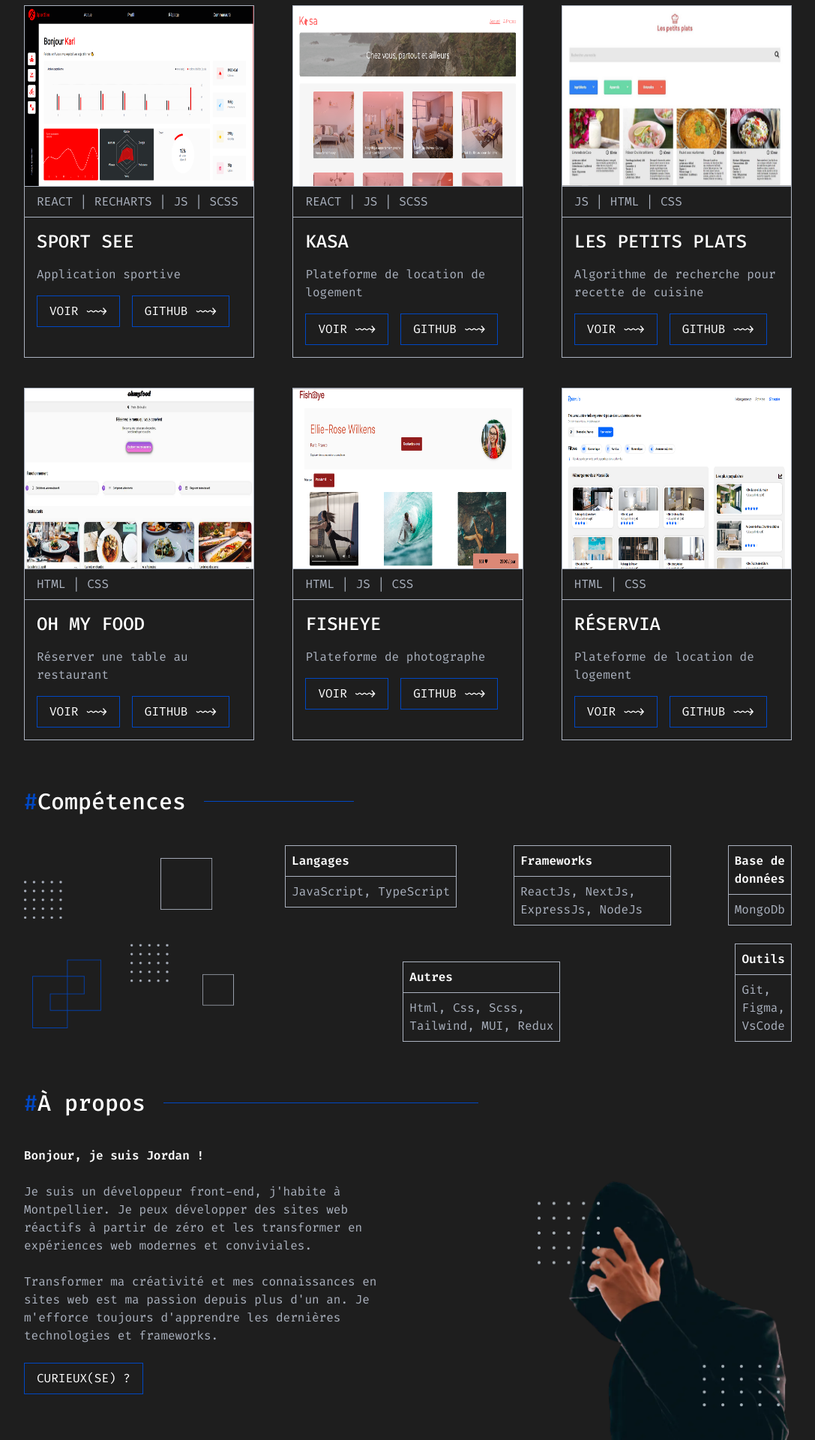
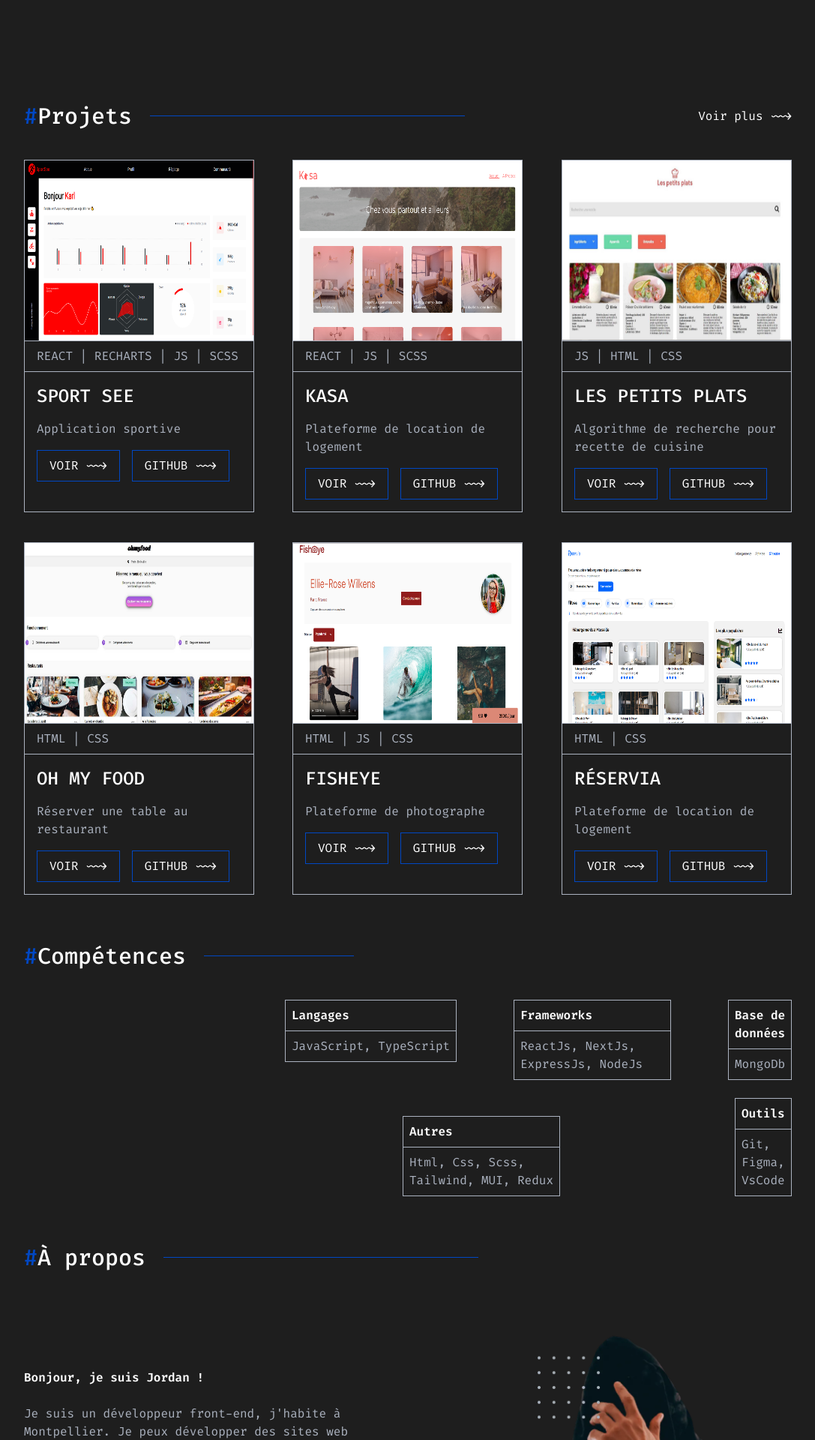
Before and after one commit to jordanconot/portfolio, a Next.js app: page / in a window 1280 px wide. Shown: the part 880-2800 px from the top of the page at 75% size, without its empty margins (96-1183 px from the left). Built offline with nearby package versions, Linux system fonts and the light colour scheme.

Commit message:
style: animation in progress

```diff
--- a/package.json
+++ b/package.json
@@ -9,11 +9,15 @@
     "lint": "next lint"
   },
   "dependencies": {
+    "@fullpage/react-fullpage": "^0.1.42",
     "animate.css": "^4.1.1",
     "next": "14.1.2",
     "next-intl": "^3.9.3",
     "react": "^18",
     "react-dom": "^18",
+    "react-intersection-observer": "^9.8.1",
+    "react-page-scroller": "^3.0.1",
+    "react-scroll-motion": "^0.3.3",
     "sass": "^1.71.1"
   },
   "devDependencies": {
--- a/src/app/globals.css
+++ b/src/app/globals.css
@@ -13,6 +13,7 @@ body {
   background: #1E1E1E;
   background-repeat: no-repeat;
   background-attachment: fixed;
+  overflow-x: hidden;
 }
 
 .underline-effect::after {
@@ -39,6 +40,22 @@ body {
   border-radius: 70%;
 }
 
+.translate-to-line {
+  animation: descendToLine 0.5s forwards;
+}
+
+@keyframes descendToLine {
+  to {
+      transform: translateY(100%); /* Descend l'image sous la ligne */
+      opacity: 0; /* Rend l'image transparente */
+  }
+}
+
+.animate__animated {
+  -webkit-animation-timing-function: ease-in-out;
+  animation-timing-function: ease-in-out;
+}
+
 /* Scrollbar */
 
 /*l'ensemble de la scrollbar */
--- a/src/app/page.tsx
+++ b/src/app/page.tsx
@@ -16,7 +16,7 @@ export default function Page() {
                 <NavBar />
                 <SideBar />
                 <Hero />
-                <main className='mt-16'>
+                <main className='md:mt-[30vw] lg:mt-[17%] 2xl:mt-[16%]'>
                     <Projects isProjectsPage={false} />
                     <Skills isHomePage={true} isAboutPage={false} />
                     <About isAboutPage={false} />
--- a/src/components/About.tsx
+++ b/src/components/About.tsx
@@ -4,6 +4,7 @@ import { LanguageContext } from '@/app/layout';
 import useTranslation from '@/hooks/useTranslation';
 import Image from 'next/image';
 import Link from 'next/link';
+import { useInView } from 'react-intersection-observer';
 
 interface AboutProps {
     isAboutPage: boolean,
@@ -12,16 +13,31 @@ interface AboutProps {
 const About: React.FC<AboutProps> = ({ isAboutPage }) => {
     const { lang, setLang } = useContext(LanguageContext);
     const { t } = useTranslation(lang);
+    const { ref, inView } = useInView({
+        threshold: 0,
+    });
 
+    const maskContainerStyles: React.CSSProperties = {
+        position: 'relative',
+        overflow: 'hidden',
+    };
+
+    const imageStyles: React.CSSProperties = {
+        transform: inView ? 'translateY(0)' : 'translateY(100%)',
+        transition: 'transform 0.7s ease-in-out',
+        position: 'sticky',
+        top: '-50vh',
+        zIndex: 10,
+    };
     return (
-        <section className='flex flex-col gap-10 mt-16'>
+        <section className='flex flex-col gap-10 mt-16 relative'>
             <div className='flex items-center'>
                 <h2 className='text-color-3 text-3xl font-medium'><span className='text-color-1 text-3xl'>
                     {isAboutPage ? '/' : '#'}</span>{t('Main.about.about')}</h2>
                 <div className='h-[1px] w-[420px] bg-backgroundColor-nav ml-6 hidden lg:block'></div>
             </div>
             <div className='lg:flex lg:flex-row lg:flex-wrap lg:justify-between'>
-                <div className='flex flex-col gap-4 lg:max-w-[50%] lg:gap-6'>
+                <div className='flex flex-col gap-4 lg:max-w-[50%] lg:gap-6 lg:justify-center 2xl:justify-center'>
                     <p className='text-color-3 font-semibold 2xl:text-2xl'>{t('Main.about.text-welcome')}</p>
                     <p className='text-color-2'>{t('Main.about.text')}</p>
                     <p className='text-color-2'>{t('Main.about.text-after')}</p>
@@ -30,16 +46,18 @@ const About: React.FC<AboutProps> = ({ isAboutPage }) => {
                     )}
                     <div>
                         <button className='text-color-3 border-color-1 border px-4 py-2 uppercase'>
-                            <Link href={`${isAboutPage ? 'mailto:jordan.conot.dev@gmail.com?subject=Demande de renseignement depuis le portfolio 🤗' : '/a-propos' }`}>
+                            <Link href={`${isAboutPage ? 'mailto:jordan.conot.dev@gmail.com?subject=Demande de renseignement depuis le portfolio 🤗' : '/a-propos'}`}>
                                 {isAboutPage ? t('Main.contact.contact-me') : t('Main.about.more')}
                             </Link>
                         </button>
                     </div>
 
                 </div>
-                <div className='relative z-10 mt-8 flex-col flex items-center md:justify-end lg:justify-center'>
-                    <Image src='/assets/img/about-me.webp' alt='Boy' width={339} height={507} />
-                    <div className='h-[1px] w-[80%] bg-backgroundColor-nav flex md:w-[60%] lg:w-full'></div>
+                <div style={maskContainerStyles}>
+                    <div ref={ref} className='z-10 mt-8 flex-col flex items-center md:justify-end lg:justify-center sticky top-[50vh]' style={imageStyles}>
+                        <Image src='/assets/img/about-me.webp' alt='Boy' width={339} height={507} />
+                    </div>
+                    <div className='h-[1px] w-[80%] bg-backgroundColor-nav  absolute bottom-0 left-0 z-20 md:w-[60%] lg:w-full'></div>
                 </div>
             </div>
         </section>
--- a/src/components/NavBar.tsx
+++ b/src/components/NavBar.tsx
@@ -42,10 +42,10 @@ export default function NavBar() {
     return (
         <nav
             className={`flex justify-between lg:sticky lg:top-3
-            ${scrolled ? 'bg-backgroundColor-white fixed top-0 left-0 right-0 z-40 w-full p-4 lg:rounded lg:mt-4 ' : ''}`}
+            ${scrolled ? 'bg-backgroundColor-white fixed top-0 left-0 right-0 z-40 w-full p-4 lg:rounded lg:mt-4 animate__animated animate__slideInDown' : ''}`}
         >
 
-            <div className='flex items-center gap-4'>
+            <div className='flex items-center gap-4 animate__animated animate__fadeInDown'>
                 {scrolled && (
                     <>
                         <Link className='hover:opacity-50' href='/'>
@@ -64,7 +64,7 @@ export default function NavBar() {
                 </Link>
             </div>
             <div className='flex items-center gap-4'>
-                <div className='hidden lg:flex gap-4 lg:gap-6'>
+                <div className='hidden lg:flex gap-4 lg:gap-6 animate__animated animate__fadeInDown'>
                     {lang === 'fr' && (
                         <button
                             className={`text-base font-bold mr-6 hover:opacity-50 ${scrolled ? 'text-color-4' : 'text-color-3'}`}
--- a/src/components/Projects.tsx
+++ b/src/components/Projects.tsx
@@ -4,6 +4,7 @@ import Image from 'next/image';
 import { LanguageContext } from '@/app/layout';
 import useTranslation from '@/hooks/useTranslation';
 import Link from 'next/link';
+import { useInView } from 'react-intersection-observer';
 
 interface ProjectsProps {
     isProjectsPage: boolean
@@ -14,8 +15,20 @@ const Projects: React.FC<ProjectsProps> = ({ isProjectsPage }) => {
     const { t } = useTranslation(lang);
     const arrow = `~~>`;
 
+    const [ref1, inView1] = useInView({ threshold: 0.1, triggerOnce: true });
+    const [ref2, inView2] = useInView({ threshold: 0.1, triggerOnce: true });
+    const [ref3, inView3] = useInView({ threshold: 0.1, triggerOnce: true });
+    const [ref4, inView4] = useInView({ threshold: 0.1, triggerOnce: true });
+    const [ref5, inView5] = useInView({ threshold: 0.1, triggerOnce: true });
+    const [ref6, inView6] = useInView({ threshold: 0.1, triggerOnce: true });
+
+    const calculateDelay = (index: number) => {
+        return `${index * 200}ms`;
+    }
+
     return (
-        <section className='flex flex-col gap-10 mt-16'>
+
+        <section className={`flex flex-col gap-10 mt-16 `}>
             <div className='flex items-center justify-between'>
                 <h2 className='text-color-3 text-3xl font-medium lg:flex lg:items-center'>
                     <span className='text-color-1 text-3xl'>{isProjectsPage ? '/' : '#'}</span>{t('Main.h2')}
@@ -40,9 +53,9 @@ const Projects: React.FC<ProjectsProps> = ({ isProjectsPage }) => {
             <div className='lg: flex flex-wrap justify-between gap-10'>
 
 
-                <div className='border-color-2 border flex flex-col lg:w-[47%] xl:w-[30%]'>
-                    <div className='h-60 flex'>
-                        <Image className='lg:h-60' src='/assets/img/sport-see.jpg' alt='Projet sport see' width={1920} height={1080} />
+            <div ref={ref1} className={`w-full border-color-2 border flex flex-col lg:w-[47%] xl:w-[30%] animate__animated ${inView1 ? 'animate__zoomIn' : 'opacity-0'}`} style={{ animationDelay: calculateDelay(1) }}>
+                    <div className='h-60 flex relative'>
+                        <Image className='lg:h-60' src='/assets/img/sport-see.jpg' alt='Projet sport see' fill sizes="(max-width: 768px) 100%, (max-width: 1200px) 50%, 33%" />
                     </div>
                     <div className='border-color-2 border flex p-2 border-x-0'>
                         <p className='text-color-2 uppercase pl-2'>{t('Main.card.language')}</p>
@@ -61,9 +74,9 @@ const Projects: React.FC<ProjectsProps> = ({ isProjectsPage }) => {
                     </div>
                 </div>
 
-                <div className='border-color-2 border flex flex-col lg:w-[47%] xl:w-[30%]'>
-                    <div className='h-60 flex'>
-                        <Image className='lg:h-60' src='/assets/img/kasa.png' alt='Projet Kasa' width={1920} height={1080} />
+                <div ref={ref2} className={`w-full border-color-2 border flex flex-col lg:w-[47%] xl:w-[30%] animate__animated ${inView2 ? 'animate__zoomIn' : 'opacity-0'}`} style={{ animationDelay: calculateDelay(2) }}>
+                    <div className='h-60 flex relative'>
+                        <Image className='lg:h-60' src='/assets/img/kasa.png' alt='Projet Kasa' fill sizes="(max-width: 768px) 100%, (max-width: 1200px) 50%, 33%" />
                     </div>
                     <div className='border-color-2 border flex p-2 border-x-0'>
                         <p className='text-color-2 uppercase pl-2'>{t('Main.card.card-2.language')}</p>
@@ -82,9 +95,9 @@ const Projects: React.FC<ProjectsProps> = ({ isProjectsPage }) => {
                     </div>
                 </div>
 
-                <div className='border-color-2 border flex flex-col lg:w-[47%] xl:w-[30%]'>
-                    <div className='h-60 flex'>
-                        <Image className='lg:h-60' src='/assets/img/les-petits-plats.jpg' alt='Projet Les petits plats' width={1920} height={1080} />
+                <div ref={ref3} className={`w-full border-color-2 border flex flex-col lg:w-[47%] xl:w-[30%] animate__animated ${inView3 ? 'animate__zoomIn' : 'opacity-0'}`} style={{ animationDelay: calculateDelay(3) }}>
+                    <div className='h-60 flex relative'>
+                        <Image className='lg:h-60' src='/assets/img/les-petits-plats.jpg' alt='Projet Les petits plats' fill sizes="(max-width: 768px) 100%, (max-width: 1200px) 50%, 33%" />
                     </div>
                     <div className='border-color-2 border flex p-2 border-x-0'>
                         <p className='text-color-2 uppercase pl-2'>{t('Main.card.card-3.language')}</p>
@@ -107,9 +120,9 @@ const Projects: React.FC<ProjectsProps> = ({ isProjectsPage }) => {
                     </div>
                 </div>
 
-                <div className='border-color-2 border flex flex-col lg:w-[47%] xl:w-[30%]'>
-                    <div className='h-60 flex'>
-                        <Image className='lg:h-60' src='/assets/img/oh-my-food.jpg' alt='Projet Oh my food' width={1920} height={1080} />
+                <div ref={ref4} className={`w-full border-color-2 border flex flex-col lg:w-[47%] xl:w-[30%] animate__animated ${inView4 ? 'animate__zoomIn' : 'opacity-0'}`} style={{ animationDelay: calculateDelay(4) }}>
+                    <div className='h-60 flex relative'>
+                        <Image className='lg:h-60' src='/assets/img/oh-my-food.jpg' alt='Projet Oh my food' fill sizes="(max-width: 768px) 100%, (max-width: 1200px) 50%, 33%" />
                     </div>
                     <div className='border-color-2 border flex p-2 border-x-0'>
                         <p className='text-color-2 uppercase pl-2'>{t('Main.card.card-4.language')}</p>
@@ -128,9 +141,9 @@ const Projects: React.FC<ProjectsProps> = ({ isProjectsPage }) => {
                     </div>
                 </div>
 
-                <div className='border-color-2 border flex flex-col lg:w-[47%] xl:w-[30%]'>
-                    <div className='h-60 flex'>
-                        <Image className='lg:h-60' src='/assets/img/fisheye.png' alt='Projet Fisheye' width={1920} height={1080} />
+                <div ref={ref5} className={`w-full border-color-2 border flex flex-col lg:w-[47%] xl:w-[30%] animate__animated ${inView5 ? 'animate__zoomIn' : 'opacity-0'}`} style={{ animationDelay: calculateDelay(5) }}>
+                    <div className='h-60 flex relative'>
+                        <Image className='lg:h-60' src='/assets/img/fisheye.png' alt='Projet Fisheye' fill sizes="(max-width: 768px) 100%, (max-width: 1200px) 50%, 33%" />
                     </div>
                     <div className='border-color-2 border flex p-2 border-x-0'>
                         <p className='text-color-2 uppercase pl-2'>{t('Main.card.card-5.language')}</p>
@@ -149,9 +162,9 @@ const Projects: React.FC<ProjectsProps> = ({ isProjectsPage }) => {
                     </div>
                 </div>
 
-                <div className='border-color-2 border flex flex-col lg:w-[47%] xl:w-[30%]'>
-                    <div className='h-60 flex'>
-                        <Image className='lg:h-60' src='/assets/img/reservia.png' alt='Projet Réservia' width={1920} height={1080} />
+                <div ref={ref6} className={`w-full border-color-2 border flex flex-col lg:w-[47%] xl:w-[30%] animate__animated ${inView6 ? 'animate__zoomIn' : 'opacity-0'}`} style={{ animationDelay: calculateDelay(6) }}>
+                    <div className='h-60 flex relative'>
+                        <Image className='lg:h-60' src='/assets/img/reservia.png' alt='Projet Réservia' fill sizes="(max-width: 768px) 100%, (max-width: 1200px) 50%, 33%"  />
                     </div>
                     <div className='border-color-2 border flex p-2 border-x-0'>
                         <p className='text-color-2 uppercase pl-2'>{t('Main.card.card-6.language')}</p>
@@ -176,7 +189,7 @@ const Projects: React.FC<ProjectsProps> = ({ isProjectsPage }) => {
                 <>
                     <p className='text-color-3 text-3xl font-medium mt-8'><span className='text-color-1 text-3xl'>#</span>{t('Page-projects.small-projects')}</p>
                     <div className='lg: flex flex-col justify-between gap-10 lg:flex-wrap lg:flex-row'>
-                        <div className='border-color-2 border flex flex-col lg:w-[47%] xl:w-[30%]'>
+                        <div className='w-full border-color-2 border flex flex-col lg:w-[47%] xl:w-[30%]'>
                             <div className='w-full h-40 hidden'>
                                 <Image className='lg: w-full lg:h-80' src='/assets/img/sport-see.jpg' alt='Projet sport see' width={333} height={160} />
                             </div>
@@ -197,7 +210,7 @@ const Projects: React.FC<ProjectsProps> = ({ isProjectsPage }) => {
                             </div>
                         </div>
 
-                        <div className='border-color-2 border flex flex-col lg:w-[47%] xl:w-[30%]'>
+                        <div className='w-full border-color-2 border flex flex-col lg:w-[47%] xl:w-[30%]'>
                             <div className='w-full h-40 hidden'>
                                 <Image className='lg:w-full lg:h-80' src='/assets/img/sport-see.jpg' alt='Projet sport see' width={333} height={160} />
                             </div>
@@ -218,7 +231,7 @@ const Projects: React.FC<ProjectsProps> = ({ isProjectsPage }) => {
                             </div>
                         </div>
 
-                        <div className='border-color-2 border flex flex-col lg:w-[47%] xl:w-[30%]'>
+                        <div className='w-full border-color-2 border flex flex-col lg:w-[47%] xl:w-[30%]'>
                             <div className='w-full h-40 hidden'>
                                 <Image className='lg:w-full lg:h-80' src='/assets/img/sport-see.jpg' alt='Projet sport see' width={333} height={160} />
                             </div>
@@ -242,7 +255,7 @@ const Projects: React.FC<ProjectsProps> = ({ isProjectsPage }) => {
 
                     <p className='text-color-3 text-3xl font-medium mt-8'><span className='text-color-1 text-3xl'>#</span>{t('Page-projects.in-development')}</p>
                     <div className='lg: flex flex-col justify-between gap-10 lg:flex-wrap lg:flex-row'>
-                        <div className='border-color-2 border flex flex-col lg:w-[47%] xl:w-[30%]'>
+                        <div className='w-full border-color-2 border flex flex-col lg:w-[47%] xl:w-[30%]'>
                             <div className='w-full h-40 hidden'>
                                 <Image className='lg: w-full lg:h-80' src='/assets/img/sport-see.jpg' alt='Projet sport see' width={333} height={160} />
                             </div>
@@ -263,7 +276,7 @@ const Projects: React.FC<ProjectsProps> = ({ isProjectsPage }) => {
                             </div>
                         </div>
 
-                        <div className='border-color-2 border flex flex-col lg:w-[47%] xl:w-[30%]'>
+                        <div className='w-full border-color-2 border flex flex-col lg:w-[47%] xl:w-[30%]'>
                             <div className='w-full h-40 hidden'>
                                 <Image className='lg:w-full lg:h-80' src='/assets/img/sport-see.jpg' alt='Projet sport see' width={333} height={160} />
                             </div>
@@ -287,6 +300,7 @@ const Projects: React.FC<ProjectsProps> = ({ isProjectsPage }) => {
                 </>
             )}
         </section>
+
     );
 };
 
--- a/src/components/SideBar.tsx
+++ b/src/components/SideBar.tsx
@@ -4,7 +4,7 @@ import Image from "next/image";
 
 export default function SideBar() {
     return (
-        <div className="hidden fixed top-0 left-0 flex-col justify-center items-center ml-5 md:flex">
+        <div className="hidden fixed top-0 left-0 flex-col justify-center items-center ml-5 md:flex animate__animated animate__fadeInDown animate__delay-3s">
             <div className="w-[1px] h-40 bg-white"></div>
             <div className="flex flex-col justify-center items-center gap-4">
                 <ul className="flex flex-col gap-2">
--- a/src/components/Skills.tsx
+++ b/src/components/Skills.tsx
@@ -3,6 +3,7 @@ import React, { useContext } from 'react';
 import { LanguageContext } from '@/app/layout';
 import useTranslation from '@/hooks/useTranslation';
 import Image from 'next/image';
+import { useInView } from 'react-intersection-observer';
 
 interface SkillsProps {
     isHomePage: boolean
@@ -12,6 +13,18 @@ interface SkillsProps {
 const Skills: React.FC<SkillsProps> = ({ isHomePage, isAboutPage }) => {
     const { lang, setLang } = useContext(LanguageContext);
     const { t } = useTranslation(lang);
+
+    const [ref1, inView1] = useInView({ threshold: 0.1, triggerOnce: true });
+    const [ref2, inView2] = useInView({ threshold: 0.1, triggerOnce: true });
+    const [ref3, inView3] = useInView({ threshold: 0.1, triggerOnce: true });
+    const [ref4, inView4] = useInView({ threshold: 0.1, triggerOnce: true });
+    const [ref5, inView5] = useInView({ threshold: 0.1, triggerOnce: true });
+    const [ref6, inView6] = useInView({ threshold: 0.1, triggerOnce: true });
+
+    const calculateDelay = (index: number) => {
+        return `${index * 200}ms`;
+    }
+
     return (
 
         <section className='flex flex-col gap-10 mt-16'>
@@ -21,39 +34,39 @@ const Skills: React.FC<SkillsProps> = ({ isHomePage, isAboutPage }) => {
             </div>
             <div className='flex flex-col gap-4 lg:flex-row lg:items-center 2xl:justify-between'>
 
-            <div className='hidden lg:block'>
+                <div ref={ref1} className={`hidden lg:block animate__animated ${inView1 ? 'animate__zoomIn' : 'opacity-0'}`} style={{ animationDelay: calculateDelay(1) }}>
                     <Image src='/assets/img/skills.png' alt='Skills' width={349} height={282} />
                 </div>
                 <div className='flex flex-col gap-4 lg:flex-row lg:flex-wrap lg:gap-6'>
-                <div className='border-color-2 border flex flex-col lg:h-fit-content lg:ml-auto 2xl:mb-[64px]'>
+                    <div ref={ref2} className={`border-color-2 border flex flex-col lg:h-fit-content lg:ml-auto 2xl:mb-[64px] animate__animated ${inView2 ? 'animate__backInDown' : 'opacity-0'}`} style={{ animationDelay: calculateDelay(2) }}>
                         <span className='font-semibold text-color-3 p-2'>{t('Main.skills.title-languages')}</span>
                         <div className='border-color-2 border border-x-0 border-b-0'>
                             <p className='text-color-2 p-2'>{t('Main.skills.languages')}</p>
                         </div>
                     </div>
 
-                <div className='border-color-2 border flex flex-col lg:h-fit-content lg:ml-auto 2xl:mt-[64px]'>
+                    <div ref={ref3} className={`border-color-2 border flex flex-col lg:h-fit-content lg:ml-auto 2xl:mt-[64px] animate__animated ${inView3 ? 'animate__backInUp' : 'opacity-0'}`} style={{ animationDelay: calculateDelay(3) }}>
                         <span className='font-semibold text-color-3 p-2'>{t('Main.skills.title-frameworks')}</span>
                         <div className='border-color-2 border border-x-0 border-b-0 lg:w-52'>
                             <p className='text-color-2 p-2'>{t('Main.skills.frameworks')}</p>
                         </div>
                     </div>
 
-                <div className='border-color-2 border flex flex-col lg:h-fit-content lg:w-min-content lg:ml-auto'>
+                    <div ref={ref4} className={`border-color-2 border flex flex-col lg:h-fit-content lg:w-min-content lg:ml-auto animate__animated  ${inView4 ? 'animate__backInDown' : 'opacity-0'}`} style={{ animationDelay: calculateDelay(4) }}>
                         <span className='font-semibold text-color-3 p-2'>{t('Main.skills.title-databases')}</span>
                         <div className='border-color-2 border border-x-0 border-b-0'>
                             <p className='text-color-2 p-2'>{t('Main.skills.databases')}</p>
                         </div>
                     </div>
 
-                <div className='border-color-2 border flex flex-col lg:h-fit-content lg:w-min-content lg:ml-auto lg:mt-auto 2xl:'>
+                    <div ref={ref5} className={`border-color-2 border flex flex-col lg:h-fit-content lg:w-min-content lg:ml-auto lg:mt-auto animate__animated  ${inView5 ? 'animate__backInUp' : 'opactiy:0'}`} style={{ animationDelay: calculateDelay(5) }}>
                         <span className='font-semibold text-color-3 p-2'>{t('Main.skills.title-others')}</span>
                         <div className='border-color-2 border border-x-0 border-b-0 lg:w-52'>
                             <p className='text-color-2 p-2'>{t('Main.skills.others')}</p>
                         </div>
                     </div>
 
-                <div className='border-color-2 border flex flex-col lg:w-min-content lg:ml-auto'>
+                    <div ref={ref6} className={`border-color-2 border flex flex-col lg:w-min-content lg:ml-auto animate__animated  ${inView6 ? 'animate__backInDown' : 'opacity:0'}`} style={{ animationDelay: calculateDelay(6) }}>
                         <span className='font-semibold text-color-3 p-2'>{t('Main.skills.title-tools')}</span>
                         <div className='border-color-2 border border-x-0 border-b-0'>
                             <p className='text-color-2 p-2'>{t('Main.skills.tools')}</p>
```
Also changed, not shown: src/components/Hero.tsx (+7 -8 lines), src/components/loader/Loader.tsx (added, +11 -0 lines), 1 other file (tests, documents, lock files or other folders). Lines whose indentation alone changed are shown as unchanged.
